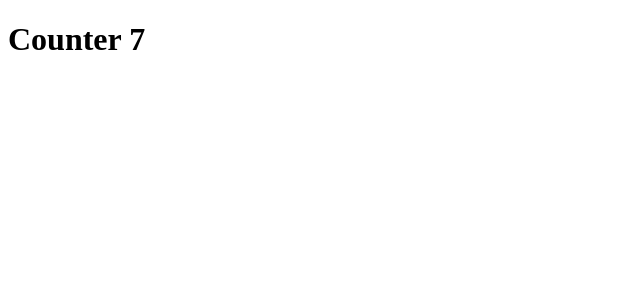
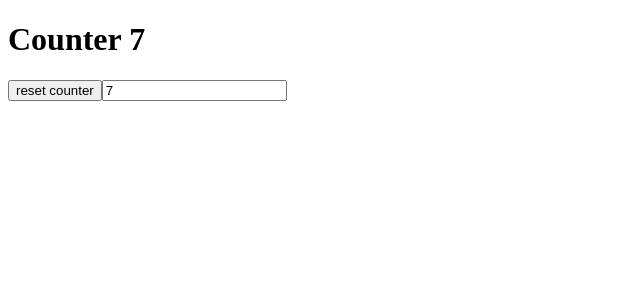
Before and after one commit to DavithCH/vue-js-exercices, a Vue app: page / in a window 1280 px wide. Shown: the top 300 px of the page, without its empty margins (0-640 px from the left). Built offline with nearby package versions, Linux system fonts and the light colour scheme.

Commit message:
exo2 done

```diff
--- a/package.json
+++ b/package.json
@@ -11,6 +11,7 @@
     "lint": "eslint . --ext .vue,.js,.jsx,.cjs,.mjs --fix --ignore-path .gitignore"
   },
   "dependencies": {
+    "jose": "^4.8.1",
     "vue": "^3.2.36"
   },
   "devDependencies": {
--- a/src/components/Counter.vue
+++ b/src/components/Counter.vue
@@ -4,6 +4,10 @@ const counter = ref(0);
 setInterval(function () {
   counter.value++;
 }, 1000);
+
+const resetButton = () => {
+  counter.value = 0;
+};
 </script>
 
 <template>
@@ -11,4 +15,6 @@ setInterval(function () {
     Counter
     {{ counter }}
   </h1>
+  <button @click="resetButton">reset counter</button>
+  <input type="number" v-model="counter" />
 </template>
```
Also changed, not shown: 1 other file (tests, documents, lock files or other folders).
